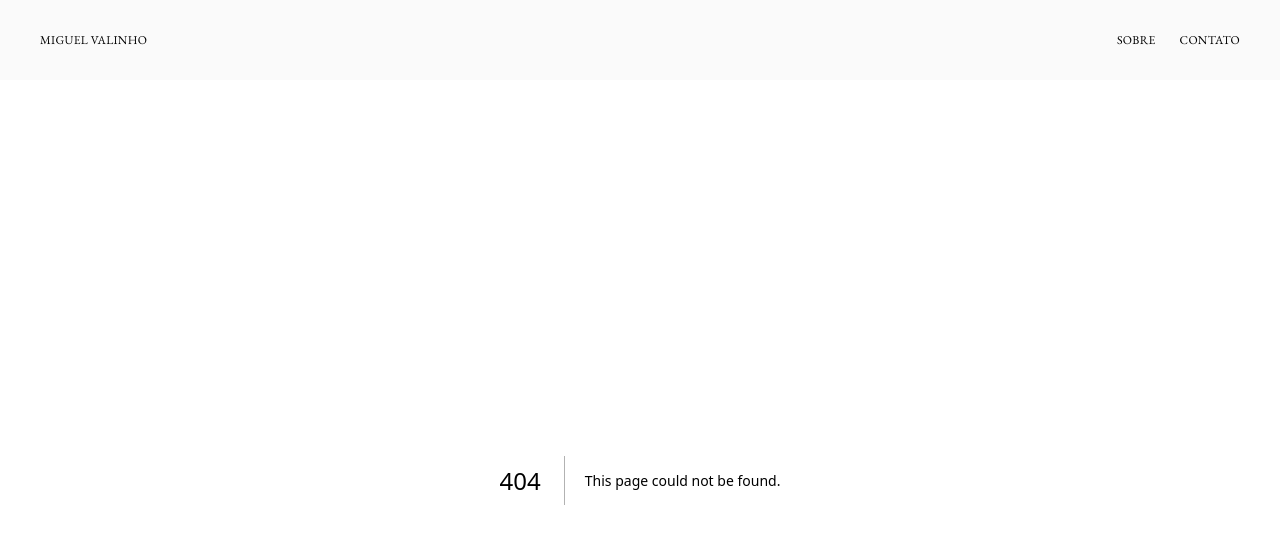
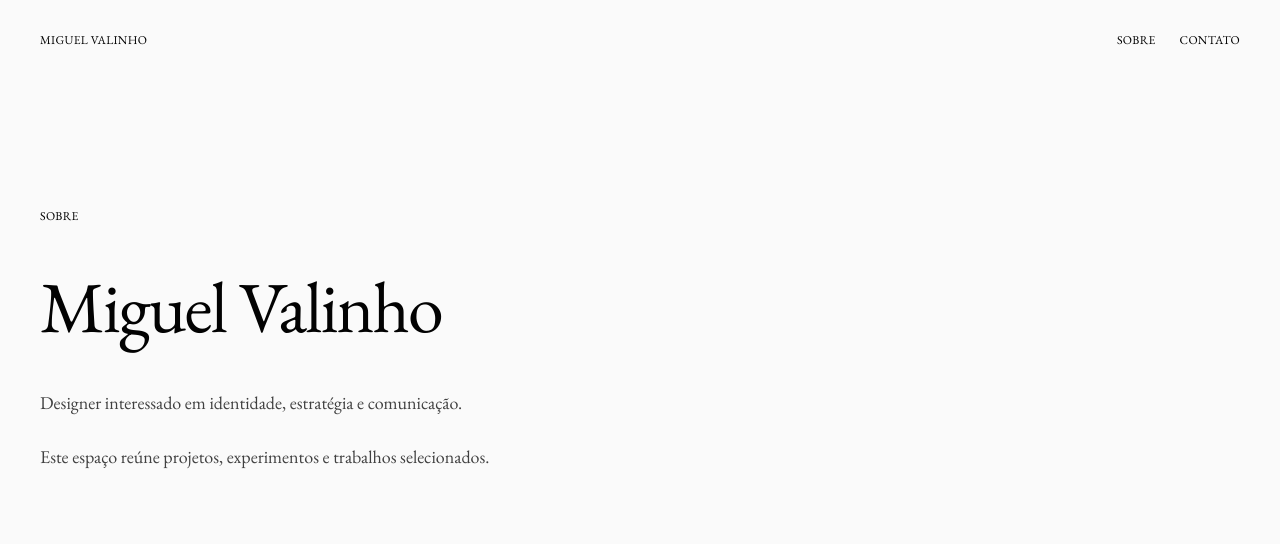
Before and after one commit to valinhocm-code/portfolio, a Next.js app in the folder portfolio-nextjs/: page /sobre in a window 1280 px wide. Before the commit this address had no page. Shown: the top 544 px of the page. Built offline with nearby package versions, Linux system fonts and the light colour scheme.

Commit message:
Add About page

```diff
--- /dev/null
+++ b/portfolio-nextjs/app/sobre/page.tsx
@@ -0,0 +1,25 @@
+export const metadata = {
+  title: "Sobre — Miguel Valinho",
+  description: "Sobre Miguel Valinho, designer e estudante de Design",
+};
+
+export default function SobrePage() {
+  return (
+    <section className="px-10 py-24 md:py-32">
+      <div className="max-w-3xl">
+        <p className="text-xs tracking-wide mb-12">SOBRE</p>
+        <h1 className="font-serif text-5xl md:text-7xl leading-[0.95] tracking-tight">
+          Miguel Valinho
+        </h1>
+        <div className="mt-12 max-w-2xl space-y-6 text-base md:text-lg leading-relaxed text-neutral-700">
+          <p>
+            Designer interessado em identidade, estratégia e comunicação.
+          </p>
+          <p>
+            Este espaço reúne projetos, experimentos e trabalhos selecionados.
+          </p>
+        </div>
+      </div>
+    </section>
+  );
+}
```
